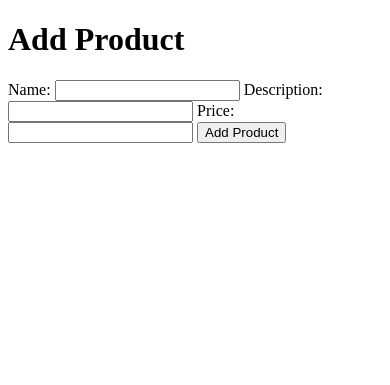
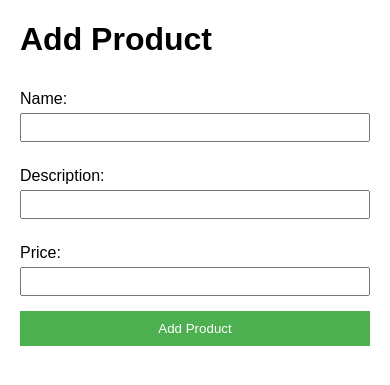
Before and after one commit to Charis04/BACS_e-commerce, a Flask app: template shophive_packages/templates/add_product.html in a window 390 px wide. Shown: the top 385 px of the page. Run offline with Flask 3, Linux system fonts and the light colour scheme; the template is opened without the code that fills it, so the values that code supplies are empty.

Commit message:
👌 IMPROVE: Enhance HTML templates with responsive design, improved styling, and better structure

```diff
--- a/shophive_packages/templates/add_product.html
+++ b/shophive_packages/templates/add_product.html
@@ -2,18 +2,53 @@
 <html lang="en">
 
 <head>
+  <meta charset="UTF-8" />
+  <meta name="viewport" content="width=device-width, initial-scale=1.0" />
   <title>Add Product</title>
+  <style>
+    body {
+      font-family: Arial, sans-serif;
+      margin: 20px;
+    }
+
+    form {
+      display: flex;
+      flex-direction: column;
+    }
+
+    label {
+      margin-top: 10px;
+    }
+
+    input {
+      padding: 5px;
+      margin-top: 5px;
+      margin-bottom: 15px;
+    }
+
+    button {
+      padding: 10px;
+      background-color: #4caf50;
+      color: white;
+      border: none;
+      cursor: pointer;
+    }
+
+    button:hover {
+      background-color: #45a049;
+    }
+  </style>
 </head>
 
 <body>
   <h1>Add Product</h1>
   <form method="POST" action="/add-product">
     <label for="name">Name:</label>
-        <input type="text" id="name" name="name" required>
+    <input type="text" id="name" name="name" required />
     <label for="description">Description:</label>
-        <input type="text" id="description" name="description" required>
+    <input type="text" id="description" name="description" required />
     <label for="price">Price:</label>
-        <input type="number" step="0.01" id="price" name="price" required>
+    <input type="number" step="0.01" id="price" name="price" required />
     <button type="submit">Add Product</button>
   </form>
 </body>
```
Also changed, not shown: shophive_packages/templates/home.html (+22 -0 lines). Lines whose indentation alone changed are shown as unchanged.
